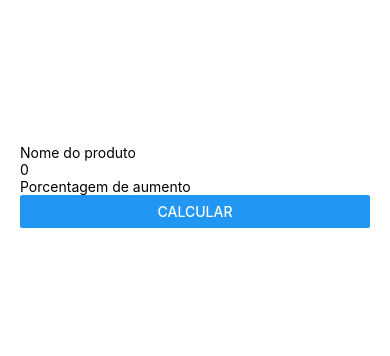
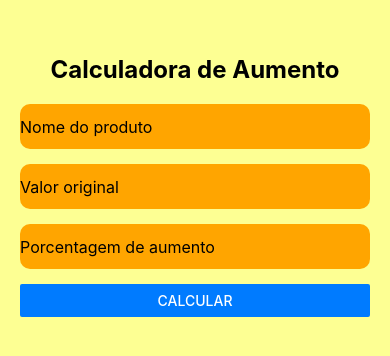
Before and after one commit to samueldamasceno/cp1-mobile, a React Native app: screen / in a window 390 px wide. Shown: the part 236-592 px from the top of the page. Built offline with nearby package versions, Linux system fonts and the light colour scheme.

Commit message:
estilização simples criada

```diff
--- a/App.js
+++ b/App.js
@@ -3,7 +3,7 @@ import { Alert, Button, StyleSheet, Text, TextInput, View } from 'react-native';
 
 export default function App() {
   const [nomeProduto, setNomeProduto] = useState('');
-  const [valorOriginal, setValorOriginal] = useState(0);
+  const [valorOriginal, setValorOriginal] = useState('');
   const [porcentagemAumento, setPorcentagemAumento] = useState('');
   const [resultado, setResultado] = useState(null);
 
@@ -34,12 +34,15 @@ export default function App() {
 
   return (
     <View style={styles.container}>
+      <Text style={styles.titulo}>Calculadora de Aumento</Text>
+
       <TextInput
         style={styles.input}
         placeholder="Nome do produto"
         value={nomeProduto}
         onChangeText={setNomeProduto}
       />
+
       <TextInput
         style={styles.input}
         placeholder="Valor original"
@@ -47,6 +50,7 @@ export default function App() {
         onChangeText={setValorOriginal}
         keyboardType="numeric"
       />
+
       <TextInput
         style={styles.input}
         placeholder="Porcentagem de aumento"
@@ -54,14 +58,23 @@ export default function App() {
         onChangeText={setPorcentagemAumento}
         keyboardType="numeric"
       />
-      <Button title="Calcular" onPress={calcularAumento} />
+
+      <Button title="Calcular" onPress={calcularAumento} color="#007bff" />
 
       {resultado && (
         <View style={styles.resultadoContainer}>
-          <Text style={styles.resultadoText}>Valor original: {resultado.valorOriginal}</Text>
-          <Text style={styles.resultadoText}>Aumento percentual: {resultado.aumentoPercentual}%</Text>
-          <Text style={styles.resultadoText}>Novo valor: {resultado.novoValor}</Text>
-          <Text style={styles.resultadoText}>Valor do aumento: {resultado.valorAumento}</Text>
+          <Text style={styles.resultadoTexto}>
+            Valor original: R$ {resultado.valorOriginal.toFixed(2)}
+          </Text>
+          <Text style={styles.resultadoTexto}>
+            Aumento: {resultado.aumentoPercentual.toFixed(2)}%
+          </Text>
+          <Text style={styles.resultadoTexto}>
+            Novo valor: R$ {resultado.novoValor.toFixed(2)}
+          </Text>
+          <Text style={styles.resultadoTexto}>
+            Valor do aumento: R$ {resultado.valorAumento.toFixed(2)}
+          </Text>
         </View>
       )}
     </View>
@@ -73,5 +86,30 @@ const styles = StyleSheet.create({
     flex: 1,
     justifyContent: 'center',
     padding: 20,
-  }
+    backgroundColor: '#FDFF93FF',
+  },
+  titulo: {
+    fontSize: 24,
+    fontWeight: 'bold',
+    marginBottom: 20,
+    textAlign: 'center',
+    color: 'black',
+  },
+  input: {
+    height: 45,
+    borderRadius: 10,
+    marginBottom: 15,
+    fontSize: 16,
+    backgroundColor: 'orange',
+  },
+  resultadoContainer: {
+    marginTop: 20,
+    padding: 15,
+    backgroundColor: 'white',
+    borderRadius: 8,
+  },
+  resultadoTexto: {
+    fontSize: 16,
+    marginBottom: 8,
+  },
 });
```
